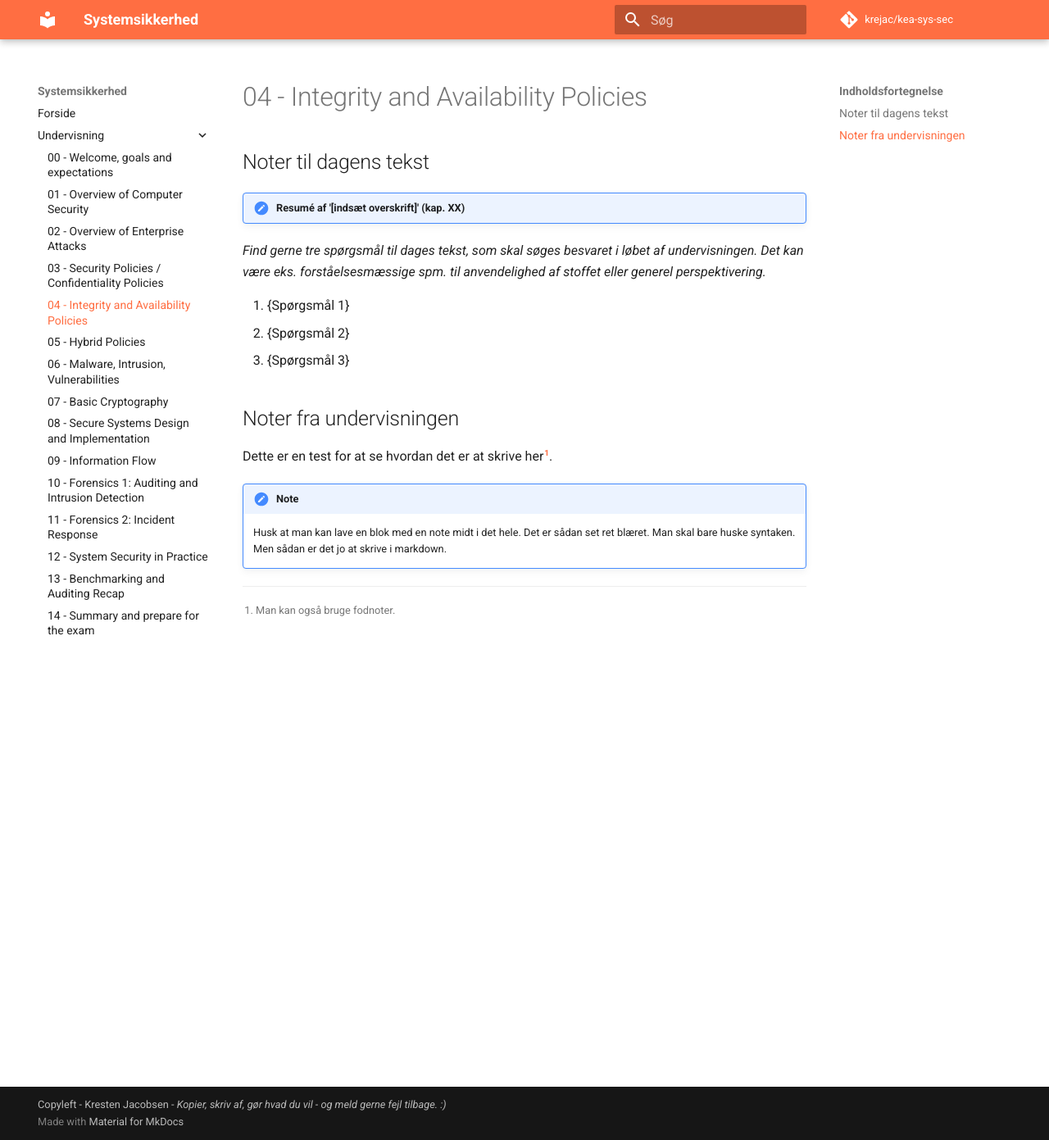
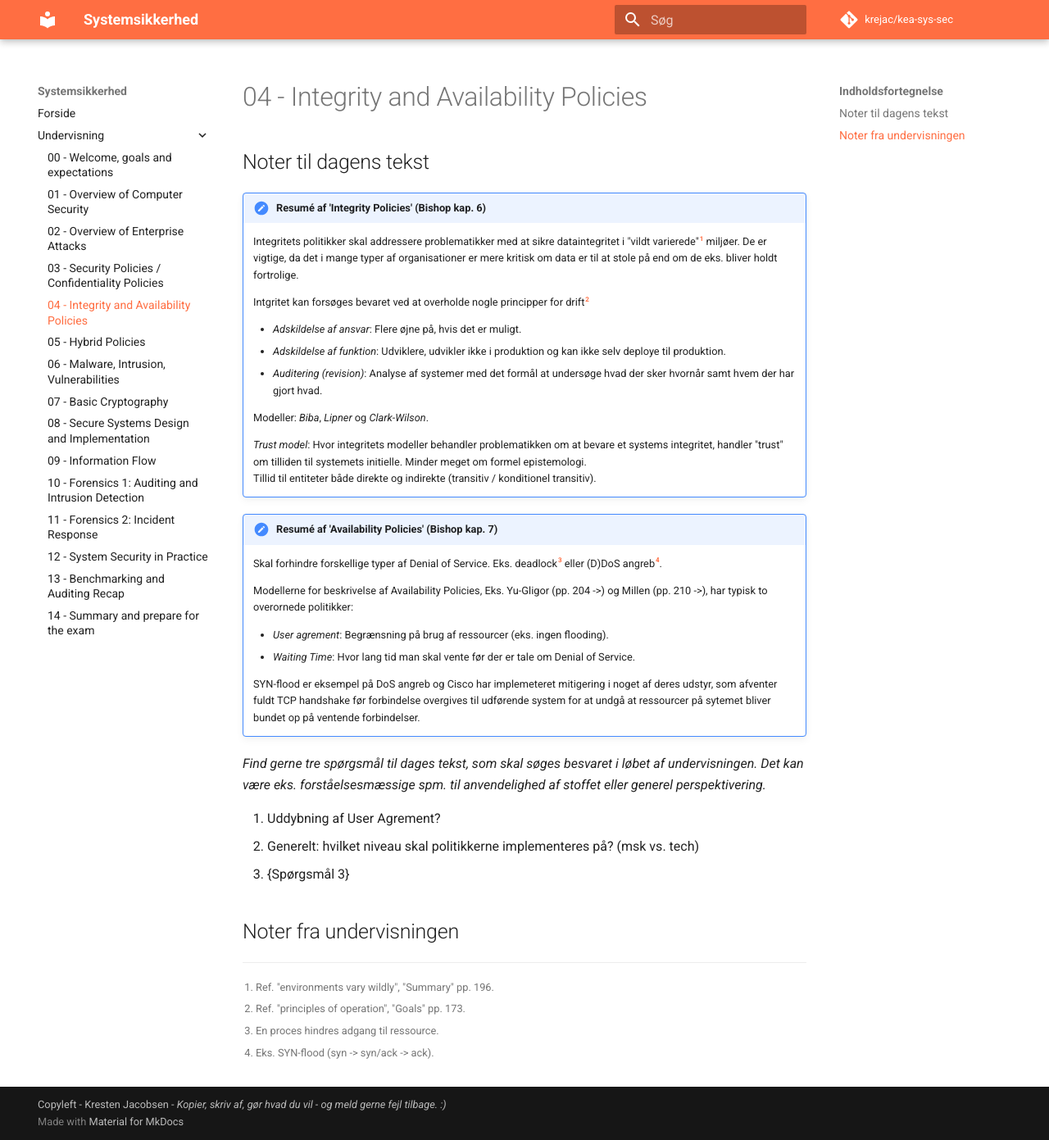
Before and after one commit to krejac/kea-sys-sec, an MkDocs documentation site: the page built from docs/undervisning/04-kursusgang.md, in a window 1280 px wide and 1391 px high. Shown: the whole window at 82% size. Built offline with MkDocs 1.6.1 and Material for MkDocs 9.7.7, drawn with Linux system fonts in a browser that asks for light colours; comment, search, counter and statistics services are not loaded.

Commit message:
Notes for todays text added

```diff
--- a/docs/undervisning/04-kursusgang.md
+++ b/docs/undervisning/04-kursusgang.md
@@ -2,19 +2,40 @@
 
 ## Noter til dagens tekst
 
-!!! note "Resumé af '[indsæt overskrift]' (kap. XX)"
+!!! note "Resumé af 'Integrity Policies' (Bishop kap. 6)"
+    Integritets politikker skal addressere problematikker med at sikre dataintegritet i "vildt varierede"[^1] miljøer. De er vigtige, da det i mange typer af organisationer er mere kritisk om data er til at stole på end om de eks. bliver holdt fortrolige.
+
+    Intgritet kan forsøges bevaret ved at overholde nogle principper for drift[^2]
+
+    - *Adskildelse af ansvar*: Flere øjne på, hvis det er muligt.
+    - *Adskildelse af funktion*: Udviklere, udvikler ikke i produktion og kan ikke selv deploye til produktion.
+    - *Auditering (revision)*: Analyse af systemer med det formål at undersøge hvad der sker hvornår samt hvem der har gjort hvad.
+
+    Modeller: *Biba*, *Lipner* og *Clark-Wilson*.
+
+    *Trust model*: Hvor integritets modeller behandler problematikken om at bevare et systems integritet, handler "trust" om tilliden til systemets initielle. Minder meget om formel epistemologi.
+    Tillid til entiteter både direkte og indirekte (transitiv / konditionel transitiv).
+
+!!! note "Resumé af 'Availability Policies' (Bishop kap. 7)"
+    Skal forhindre forskellige typer af Denial of Service. Eks. deadlock[^3] eller (D)DoS angreb[^4].
+
+    Modellerne for beskrivelse af Availability Policies, Eks. Yu-Gligor (pp. 204 ->) og Millen (pp. 210 ->), har typisk to overornede politikker:
+
+    - *User agrement*: Begrænsning på brug af ressourcer (eks. ingen flooding).
+    - *Waiting Time*: Hvor lang tid man skal vente før der er tale om Denial of Service.
+
+    SYN-flood er eksempel på DoS angreb og Cisco har implemeteret mitigering i noget af deres udstyr, som afventer fuldt TCP handshake før forbindelse overgives til udførende system for at undgå at ressourcer på sytemet bliver bundet op på ventende forbindelser.
 
 *Find gerne tre spørgsmål til dages tekst, som skal søges besvaret i løbet af undervisningen. Det kan være eks. forståelsesmæssige spm. til anvendelighed af stoffet eller generel perspektivering.*
 
-1. {Spørgsmål 1}
-2. {Spørgsmål 2}
+1. Uddybning af User Agrement?
+2. Generelt: hvilket niveau skal politikkerne implementeres på? (msk vs. tech)
 3. {Spørgsmål 3}
 
 ## Noter fra undervisningen
 
-Dette er en test for at se hvordan det er at skrive her[^1].
 
-!!! Note
-    Husk at man kan lave en blok med en note midt i det hele. Det er sådan set ret blæret. Man skal bare huske syntaken. Men sådan er det jo at skrive i markdown.
-
-[^1]: Man kan også bruge fodnoter.
+[^1]: Ref. "environments vary wildly", "Summary" pp. 196.
+[^2]: Ref. "principles of operation", "Goals" pp. 173.
+[^3]: En proces hindres adgang til ressource.
+[^4]: Eks. SYN-flood (syn -> syn/ack -> ack).
```
